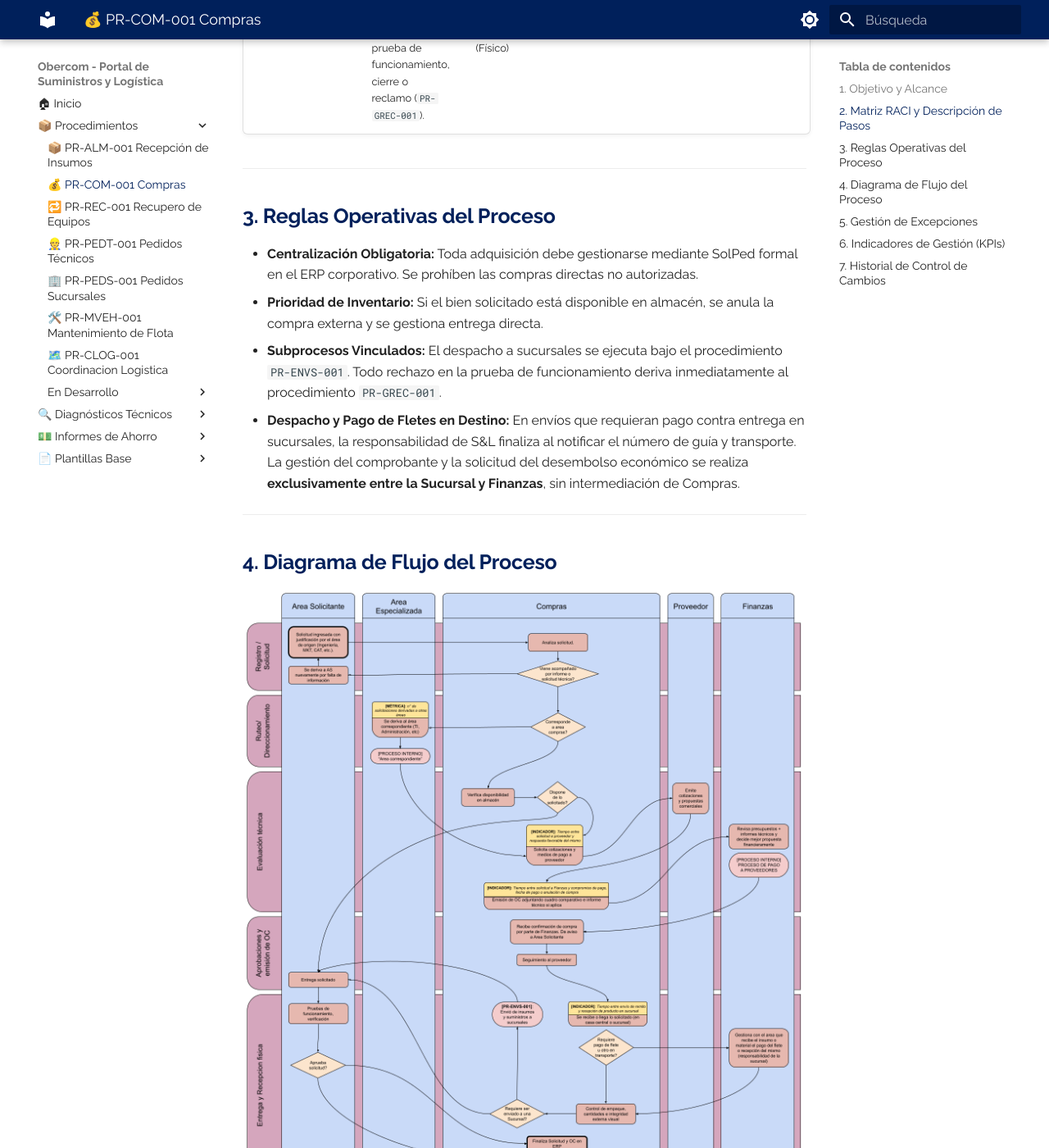
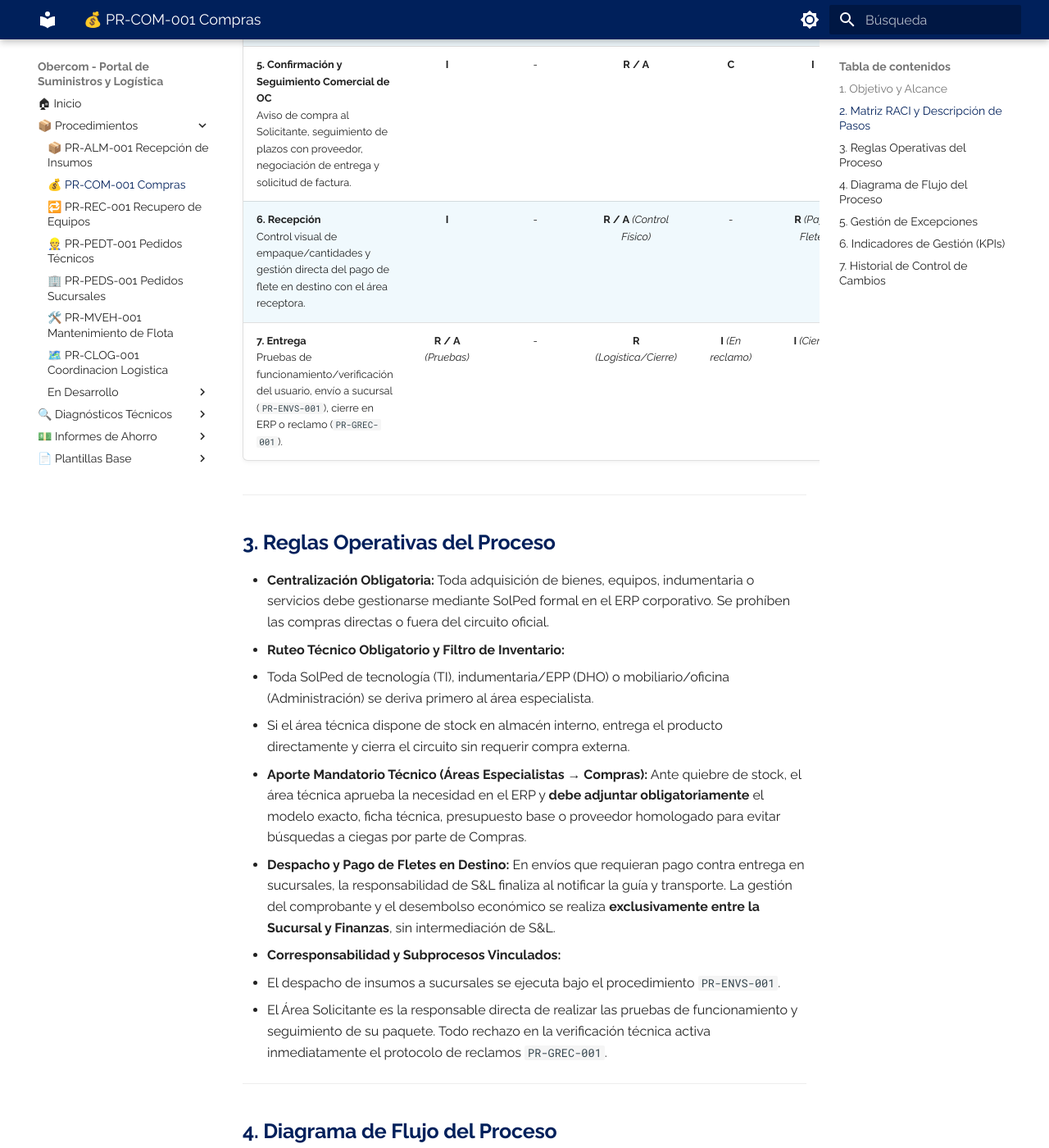
Before and after one commit to elingenierok/procedimientos-isp, an MkDocs documentation site: the page built from docs/suministros-logistica/PR-COM-001.md, in a window 1280 px wide and 1400 px high, scrolled down 1840 px. Shown: the whole window at 82% size. Built offline with MkDocs 1.6.1 and Material for MkDocs 9.7.7, drawn with Linux system fonts in a browser that asks for light colours; some of the changed text lies outside the part shown.

Commit message:
Revise PR-COM-001 to official status and update details
Updated the PR-COM-001 document to reflect the official status and version changes, along with modifications to the RACI matrix and operational rules.

```diff
--- a/docs/suministros-logistica/PR-COM-001.md
+++ b/docs/suministros-logistica/PR-COM-001.md
@@ -4,7 +4,7 @@
 
 # Procedimiento General de Compras (PR-COM-001)
 
-**Norma ISO 9001:2015 - Cláusula 8.4** | **Estado:** Borrador Consolidado | **Versión:** 0.4 | **Fecha:** 24/08/2026
+**Norma ISO 9001:2015 - Cláusula 8.4** | **Estado:** Oficial / Ejecutable | **Versión:** 1.0 | **Fecha:** 31/08/2026
 
 ---
 
@@ -30,24 +30,31 @@
 
 ## 2. Matriz RACI y Descripción de Pasos
 
-*(Premisa: Post aprobación presupuestaria de Finanzas)*.
+*(Premisa: Post comprobación de necesidad y disponibilidad)*.
 
-| Etapa del Flujo | Descripción y Criterio | Responsable (R) | Aprueba (A) | Consultado (C) | Informado (I) |
-| :--- | :--- | :--- | :--- | :--- | :--- |
-| **1. Registro / Solicitud** | Ingreso de SolPed en ERP y filtro inicial de informe técnico adjunto. | Área Solicitante | Gerente Solicitante | Compras | - |
-| **2. Ruteo / Direccionamiento** | Clasificación del pedido y derivación a Compras o Área Especializada. | Compras | Jefe de Compras | Área Especializada | Área Solicitante |
-| **3. Evaluación Técnica** | Verificación de stock en almacén. Si no hay, solicitud de cotizaciones. | Compras / Área Esp. | Finanzas *(Decisión financiera)* | Proveedor | Área Solicitante |
-| **4. Aprobaciones y Emisión OC** | Generación de OC con cuadro comparativo y confirmación de compra. | Compras | Gerencia Financiera | Proveedor | Área Solicitante |
-| **5. Entrega y Recepción Física** | Control visual, envío a sucursales (`PR-ENVS-001`), prueba de funcionamiento, cierre o reclamo (`PR-GREC-001`). | Área Solicitante (Pruebas) / Compras (Físico) | Gerente Solicitante | Compras | Finanzas *(libera pago)* |
+| Etapa del Flujo / Actividad | Área Solicitante | Área Especializada (TI / Adm / DHO) | Compras (S&L) | Proveedor | Finanzas |
+| :--- | :---: | :---: | :---: | :---: | :---: |
+| **1. Registro / Solicitud de Necesidad**<br>Ingreso de SolPed con justificación y revisión de información técnica. | **R / A** | - | **C** | - | - |
+| **2. Triaje Centralizado en S&L**<br>Clasificación de la solicitud y direccionamiento según corresponda. | **I** | **C** | **R / A** | - | - |
+| **3. Evaluación Técnica / Cotización y Armado de Expediente**<br>Filtro de stock en almacén, proceso técnico interno, solicitud de cotizaciones y propuestas comerciales. | **I** | **R / A** *(Dictamen)* | **R** *(Stock / Cotizar)* | **C** *(Emite oferta)* | - |
+| **4. Evaluación y Selección Financiera**<br>Emisión de OC con cuadro comparativo, revisión financiera y selección de la propuesta ganadora. | **I** | - | **R** | **I** | **R / A** *(Selección)* |
+| **5. Confirmación y Seguimiento Comercial de OC**<br>Aviso de compra al Solicitante, seguimiento de plazos con proveedor, negociación de entrega y solicitud de factura. | **I** | - | **R / A** | **C** | **I** |
+| **6. Recepción**<br>Control visual de empaque/cantidades y gestión directa del pago de flete en destino con el área receptora. | **I** | - | **R / A** *(Control Físico)* | - | **R** *(Pago Flete)* |
+| **7. Entrega**<br>Pruebas de funcionamiento/verificación del usuario, envío a sucursal (`PR-ENVS-001`), cierre en ERP o reclamo (`PR-GREC-001`). | **R / A** *(Pruebas)* | - | **R** *(Logística/Cierre)* | **I** *(En reclamo)* | **I** *(Cierre)* |
 
 ---
 
 ## 3. Reglas Operativas del Proceso
 
-* **Centralización Obligatoria:** Toda adquisición debe gestionarse mediante SolPed formal en el ERP corporativo. Se prohíben las compras directas no autorizadas.
-* **Prioridad de Inventario:** Si el bien solicitado está disponible en almacén, se anula la compra externa y se gestiona entrega directa.
-* **Subprocesos Vinculados:** El despacho a sucursales se ejecuta bajo el procedimiento `PR-ENVS-001`. Todo rechazo en la prueba de funcionamiento deriva inmediatamente al procedimiento `PR-GREC-001`.
-* **Despacho y Pago de Fletes en Destino:** En envíos que requieran pago contra entrega en sucursales, la responsabilidad de S&L finaliza al notificar el número de guía y transporte. La gestión del comprobante y la solicitud del desembolso económico se realiza **exclusivamente entre la Sucursal y Finanzas**, sin intermediación de Compras.
+* **Centralización Obligatoria:** Toda adquisición de bienes, equipos, indumentaria o servicios debe gestionarse mediante SolPed formal en el ERP corporativo. Se prohíben las compras directas o fuera del circuito oficial.
+* **Ruteo Técnico Obligatorio y Filtro de Inventario:**
+  * Toda SolPed de tecnología (TI), indumentaria/EPP (DHO) o mobiliario/oficina (Administración) se deriva primero al área especialista.
+  * Si el área técnica dispone de stock en almacén interno, entrega el producto directamente y cierra el circuito sin requerir compra externa.
+* **Aporte Mandatorio Técnico (Áreas Especialistas → Compras):** Ante quiebre de stock, el área técnica aprueba la necesidad en el ERP y **debe adjuntar obligatoriamente** el modelo exacto, ficha técnica, presupuesto base o proveedor homologado para evitar búsquedas a ciegas por parte de Compras.
+* **Despacho y Pago de Fletes en Destino:** En envíos que requieran pago contra entrega en sucursales, la responsabilidad de S&L finaliza al notificar la guía y transporte. La gestión del comprobante y el desembolso económico se realiza **exclusivamente entre la Sucursal y Finanzas**, sin intermediación de S&L.
+* **Corresponsabilidad y Subprocesos Vinculados:**
+  * El despacho de insumos a sucursales se ejecuta bajo el procedimiento `PR-ENVS-001`.
+  * El Área Solicitante es la responsable directa de realizar las pruebas de funcionamiento y seguimiento de su paquete. Todo rechazo en la verificación técnica activa inmediatamente el protocolo de reclamos `PR-GREC-001`.
 
 ---
 
@@ -62,19 +69,18 @@
 * **Falta de Información Técnica (Etapa 1):** Compras rechaza la SolPed y la reasigna al Área Solicitante para su completitud.
 * **Existencia en Almacén (Etapa 3):** Se frena la cotización externa y se emite vale de salida de inventario al Solicitante.
 * **Desviación Presupuestaria / Proveedor Único (Etapa 3):** Se exige ficha de justificación o aval de sobrecosto firmado por la Gerencia Solicitante.
-* **Inconsistencia en Recepción Física (Etapa 5):** Compras firma remito en disconformidad e inicia reclamo a la transportista/proveedor dentro de las 24 hs.
+* **Inconsistencia en Recepción Física (Etapa 6):** Compras firma remito en disconformidad e inicia reclamo a la transportista/proveedor dentro de las 24 hs.
 * **Pago de Flete contra Entrega en Sucursal (Etapa 5 - `PR-ENVS-001`):** Al arribar una encomienda con cobro en destino, la Sucursal envía foto del comprobante/factura **directamente al canal oficial de Finanzas**. Compras/S&L no actúa como gestor ni intermediario de dicho pago.
-* **Rechazo Técnico en Pruebas (Etapa 5):** El Solicitante emite Ticket de No Conformidad. Se activa el protocolo `PR-GREC-001` (Gestión de Reclamo de Insumo) para reemplazo, Nota de Crédito o reembolso.
+* **Rechazo Técnico en Pruebas (Etapa 7):** El Solicitante emite Ticket de No Conformidad. Se activa el protocolo PR-GREC-001 (Gestión de Reclamo de Insumo) para reemplazo, Nota de Crédito o reembolso.
 
 ---
 
 ## 6. Indicadores de Gestión (KPIs)
 
 **Métricas de Operación Directa (Flujograma):**
-* **Derivaciones Técnicas:** Nº de solicitudes derivadas a Áreas Especializadas.
-* **Respuesta de Proveedores:** Tiempo entre la solicitud de cotización y la respuesta comercial favorable.
-* **Lead Time de Aprobación:** Tiempo entre solicitud a Finanzas y confirmación de compra / emisión de OC.
-* **Efectividad de Envíos:** Tiempo entre emisión del remito y recepción del producto en sucursal (`PR-ENVS-001`).
+* **Respuesta de Proveedores (Etapa 3):** Tiempo entre la solicitud a proveedor y la respuesta favorable del mismo.
+* **Lead Time de Aprobación Financiera (Etapa 4):** Tiempo entre la solicitud a Finanzas y el compromiso de pago, fecha de pago o anulación de compra.
+* **Efectividad de Envíos a Sucursales (Etapa 6):** Tiempo entre el aviso de remito y la recepción del producto en sucursal (casa central o sucursal).
 
 **KPIs Globales de Calidad ISO 9001:**
 * **Cumplimiento del Proveedor (OTIF):**
@@ -96,3 +102,4 @@
 | 0.2 | 07/08/2026 | Consolidación de matriz RACI, excepciones y diagrama de flujo matricial | Suministros y Logística |
 | 0.3 | 20/08/2026 | Alineación total con flujograma FLUJO-COM, integración de subprocesos y métricas operativas | Suministros y Logística |
 | 0.4 | 24/08/2026 | Deslinde formal de S&L en la intermediación de pagos de fletes en destino (comunicación directa Sucursal-Finanzas) | Suministros y Logística |
+| 1.0 | 31/08/2026 | Cierre del Macroproceso (100% Oficial/Ejecutable). Integración de las 7 etapas del flujograma FLUJO-COM (2), ruteo DHO/TI/Adm y deslinde en fletes en destino. | Suministros y Logística |
```
